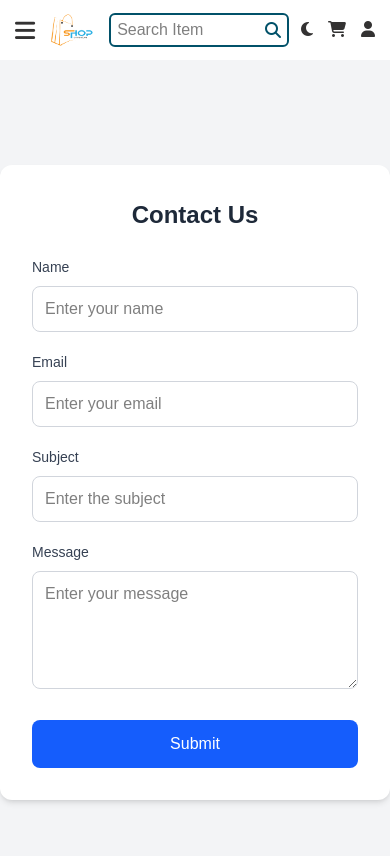
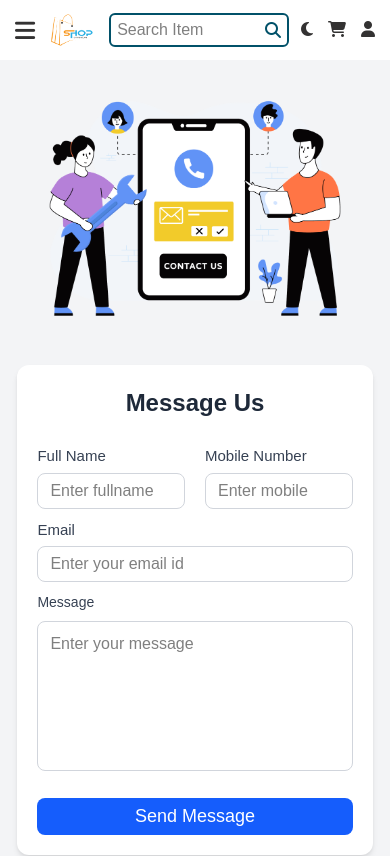
Before and after one commit to AnuragSingh8090/E-Commerce, a React (Vite) app in the folder client/: page /contact in a window 390 px wide. Shown: the top 856 px of the page. Built offline with nearby package versions, Linux system fonts and the light colour scheme.

Commit message:
completed contact us page

```diff
--- a/client/src/pages/Contact/Contact.css
+++ b/client/src/pages/Contact/Contact.css
@@ -0,0 +1,37 @@
+@media screen and (max-width: 1265px) {
+  .contact_container {
+    gap: 30px;
+  }
+  .contact_container .image_container {
+    height: 400px;
+  }
+  .contact_container .rowElement div {
+    width: 100%;
+  }
+}
+@media screen and (max-width: 1069px) {
+  .contactUs_container {
+    width: 60%;
+  }
+}
+@media screen and (max-width: 800px) {
+  .contactUs_container {
+    width: 80%;
+  }
+}
+@media screen and (max-width: 550px) {
+  .contact_container .image_container {
+    height: 300px;
+  }
+  .contactUs_container {
+    width: 90%;
+  }
+}
+@media screen and (max-width: 450px) {
+  .contact_container .image_container {
+    height: 250px;
+  }
+  .contactUs_container {
+    width: 96%;
+  }
+}
--- a/client/src/pages/Contact/Contact.jsx
+++ b/client/src/pages/Contact/Contact.jsx
@@ -1,62 +1,104 @@
+import { useState } from "react";
+import { ToastContainer } from "react-toastify";
+import { sucessToast } from "../../components/Toasters/Toasters";
+import "./Contact.css";
 const Contact = () => {
+  const [Contact, setContact] = useState({
+    fullname: "",
+    mobile: "",
+    email: "",
+    message: "",
+  });
+
+  const handleLogin = (e) => {
+    e.preventDefault();
+    console.log(Contact);
+    sucessToast(
+      `Thank You ${Contact.fullname} 👏, Your message sent Sucessfully !!`
+    );
+    setContact({
+      fullname: "",
+      mobile: "",
+      email: "",
+      message: "",
+    });
+  };
   return (
-    <div className="flex items-center justify-center min-h-[100vh] bg-gray-100">
-      <div className="bg-white p-[32px] rounded-[12px] shadow-md w-[400px]">
-        {/* Page Title */}
+    <>
+      <div className="flex items-center justify-around  bg-gray-100 p-[10px] py-[25px]">
+        <div className="contact_container flex items-center justify-around gap-[50px] flex-wrap">
+          <div className="h-[500px] image_container">
+            <img src="/contactImage.png" alt="" className="h-full w-full" />
+          </div>
+          <div className="contactUs_container bg-white p-[20px] rounded-[12px] shadow-md w-[450px]">
             <h2 className="text-[24px] font-[600] text-gray-800 mb-[24px] text-center">
-          Contact Us
+              Message Us
             </h2>
-
-        {/* Name Field */}
-        <div className="mb-[20px]">
+            <form onSubmit={handleLogin}>
+              <div className="rowElement flex items-center justify-between gap-[20px] ">
+                {/* Name */}
+                <div className="mb-[10px]">
                   <label
-            htmlFor="name"
-            className="block text-[14px] font-[500] text-gray-700 mb-[8px]"
+                    htmlFor="fullName"
+                    className="block text-[15px] font-[500] text-gray-700 mb-[5px]"
                   >
-            Name
+                    Full Name
                   </label>
                   <input
+                    required
+                    onChange={(e) =>
+                      setContact({ ...Contact, fullname: e.target.value })
+                    }
+                    value={Contact.fullname}
                     type="text"
-            id="name"
-            placeholder="Enter your name"
-            className="w-full px-[12px] py-[10px] border border-gray-300 rounded-[8px] focus:outline-none focus:ring-2 focus:ring-blue-500 focus:border-transparent"
+                    id="fullName"
+                    placeholder="Enter fullname"
+                    className="w-full px-[12px] py-[5px] border border-gray-300 rounded-[8px] focus:outline-none focus:ring-2 focus:ring-blue-500 focus:border-transparent"
                   />
                 </div>
-
-        {/* Email Field */}
-        <div className="mb-[20px]">
+                {/* Mobile */}
+                <div className="mb-[10px]">
+                  <label
+                    htmlFor="number"
+                    className="block text-[15px] font-[500] text-gray-700 mb-[5px]"
+                  >
+                    Mobile Number
+                  </label>
+                  <input
+                    required
+                    onChange={(e) =>
+                      setContact({ ...Contact, mobile: e.target.value })
+                    }
+                    value={Contact.mobile}
+                    type="number"
+                    id="number"
+                    placeholder="Enter mobile "
+                    className="w-full px-[12px] py-[5px] border border-gray-300 rounded-[8px] focus:outline-none focus:ring-2 focus:ring-blue-500 focus:border-transparent"
+                  />
+                </div>
+              </div>
+              {/* Email */}
+              <div className="mb-[10px]">
                 <label
                   htmlFor="email"
-            className="block text-[14px] font-[500] text-gray-700 mb-[8px]"
+                  className="block text-[15px] font-[500] text-gray-700 mb-[5px]"
                 >
                   Email
                 </label>
                 <input
+                  required
+                  onChange={(e) =>
+                    setContact({ ...Contact, email: e.target.value })
+                  }
+                  value={Contact.email}
                   type="email"
                   id="email"
-            placeholder="Enter your email"
-            className="w-full px-[12px] py-[10px] border border-gray-300 rounded-[8px] focus:outline-none focus:ring-2 focus:ring-blue-500 focus:border-transparent"
+                  placeholder="Enter your email id"
+                  className="w-full px-[12px] py-[5px] border border-gray-300 rounded-[8px] focus:outline-none focus:ring-2 focus:ring-blue-500 focus:border-transparent"
                 />
               </div>
 
-        {/* Subject Field */}
-        <div className="mb-[20px]">
-          <label
-            htmlFor="subject"
-            className="block text-[14px] font-[500] text-gray-700 mb-[8px]"
-          >
-            Subject
-          </label>
-          <input
-            type="text"
-            id="subject"
-            placeholder="Enter the subject"
-            className="w-full px-[12px] py-[10px] border border-gray-300 rounded-[8px] focus:outline-none focus:ring-2 focus:ring-blue-500 focus:border-transparent"
-          />
-        </div>
-
-        {/* Message Field */}
-        <div className="mb-[24px]">
+              <div className="mb-[10px]">
                 <label
                   htmlFor="message"
                   className="block text-[14px] font-[500] text-gray-700 mb-[8px]"
@@ -64,19 +106,27 @@ const Contact = () => {
                   Message
                 </label>
                 <textarea
+                  onChange={(e) =>
+                    setContact({ ...Contact, message: e.target.value })
+                  }
+                  value={Contact.message}
+                  required
                   id="message"
                   placeholder="Enter your message"
-            rows="4"
-            className="w-full px-[12px] py-[10px] border border-gray-300 rounded-[8px] focus:outline-none focus:ring-2 focus:ring-blue-500 focus:border-transparent"
+                  className="resize-none h-[150px] w-full px-[12px] py-[10px] border border-gray-300 rounded-[8px] focus:outline-none focus:ring-2 focus:ring-blue-500 focus:border-transparent"
                 ></textarea>
               </div>
 
-        {/* Submit Button */}
-        <button className="w-full bg-blue-600 text-white py-[12px] rounded-[8px] font-[500] text-[16px] hover:bg-blue-700 transition duration-200">
-          Submit
+              <ToastContainer />
+
+              <button className="w-full mt-[10px] bg-blue-600 text-white py-[5px] rounded-[8px] font-[500] text-[18px] hover:bg-blue-700 transition duration-200 cursor-pointer active:scale-[0.98]">
+                Send Message
               </button>
+            </form>
           </div>
         </div>
+      </div>
+    </>
   );
 };
 
```
Also changed, not shown: client/public/contactImage.png (added), 1 other file (tests, documents, lock files or other folders). Lines whose indentation alone changed are shown as unchanged.
